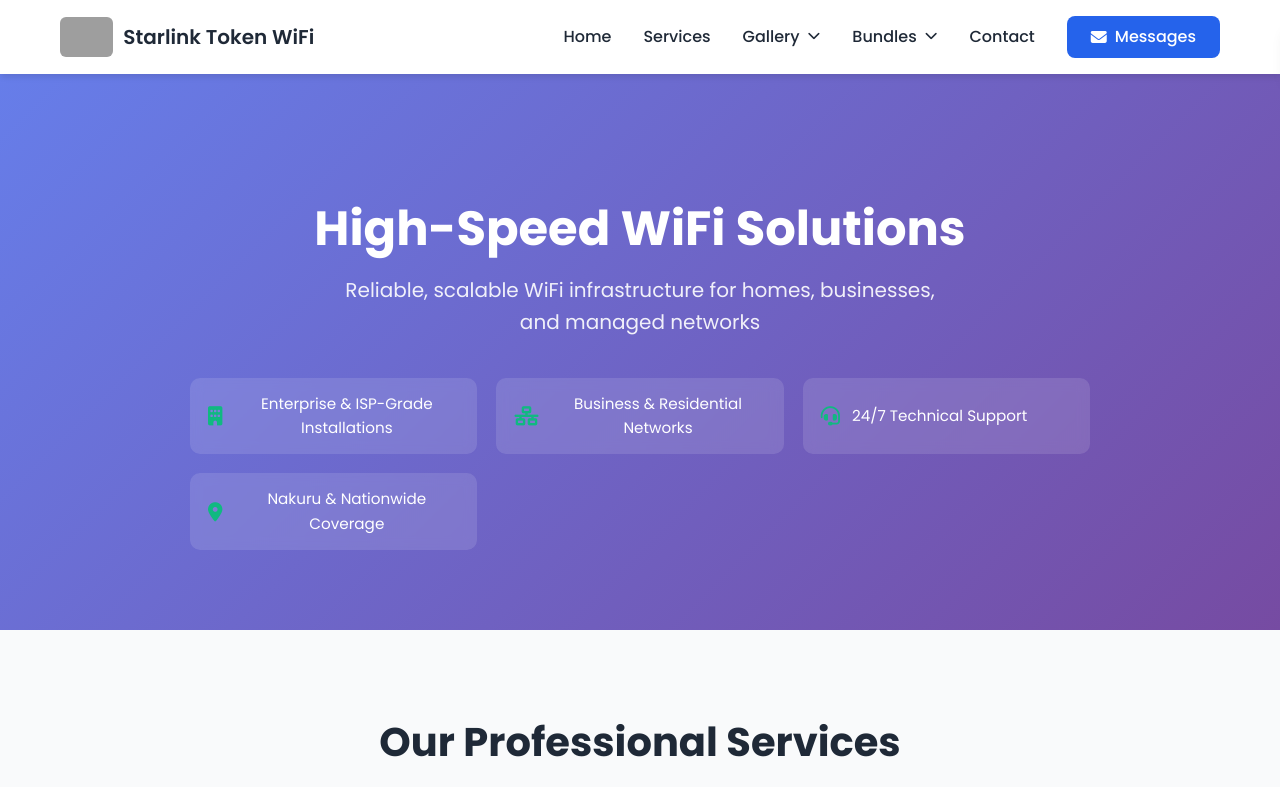
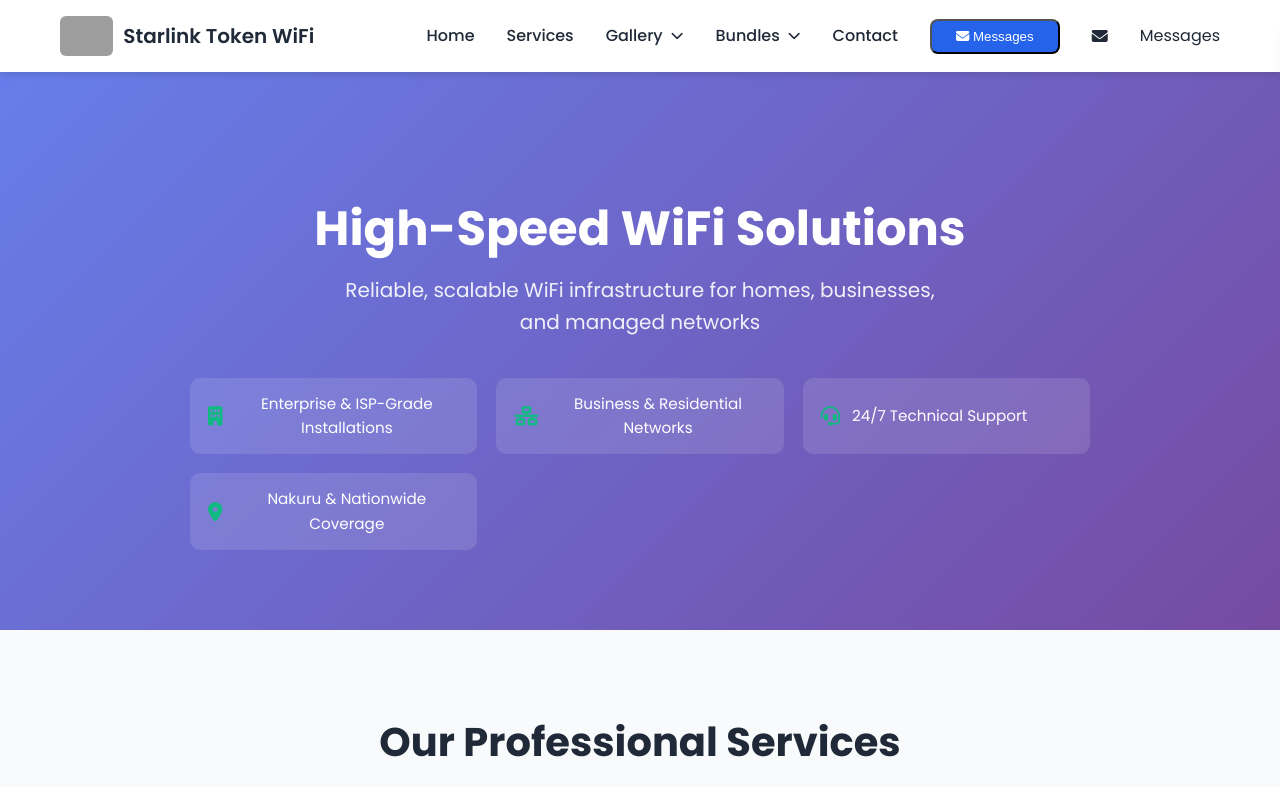
Before and after one commit to mkuu205/starlink-wifi-, a plain HTML site: page index.html in a window 1280 px wide. Shown: the top 787 px of the page. Drawn offline with nearby package versions, Linux system fonts and the light colour scheme; no server answers; grey boxes are pictures that could not be loaded.

Commit message:
Update index.html

```diff
--- a/index.html
+++ b/index.html
@@ -323,8 +323,11 @@
                     </div>
                 </li>
                 <li><a href="#contact">Contact</a></li>
-                <li>
-                    <a href="javascript:void(0)" class="admin-btn" id="messages-notification" style="position: relative;">
+                <button type="button" class="admin-btn" id="messages-notification">
+    <i class="fas fa-envelope"></i> Messages
+    <span id="message-count" class="notification-badge" style="display:none;">0</span>
+</button>
+
                         <i class="fas fa-envelope"></i> Messages
                         <span id="message-count" class="notification-badge" style="display: none;">0</span>
                     </a>
```
